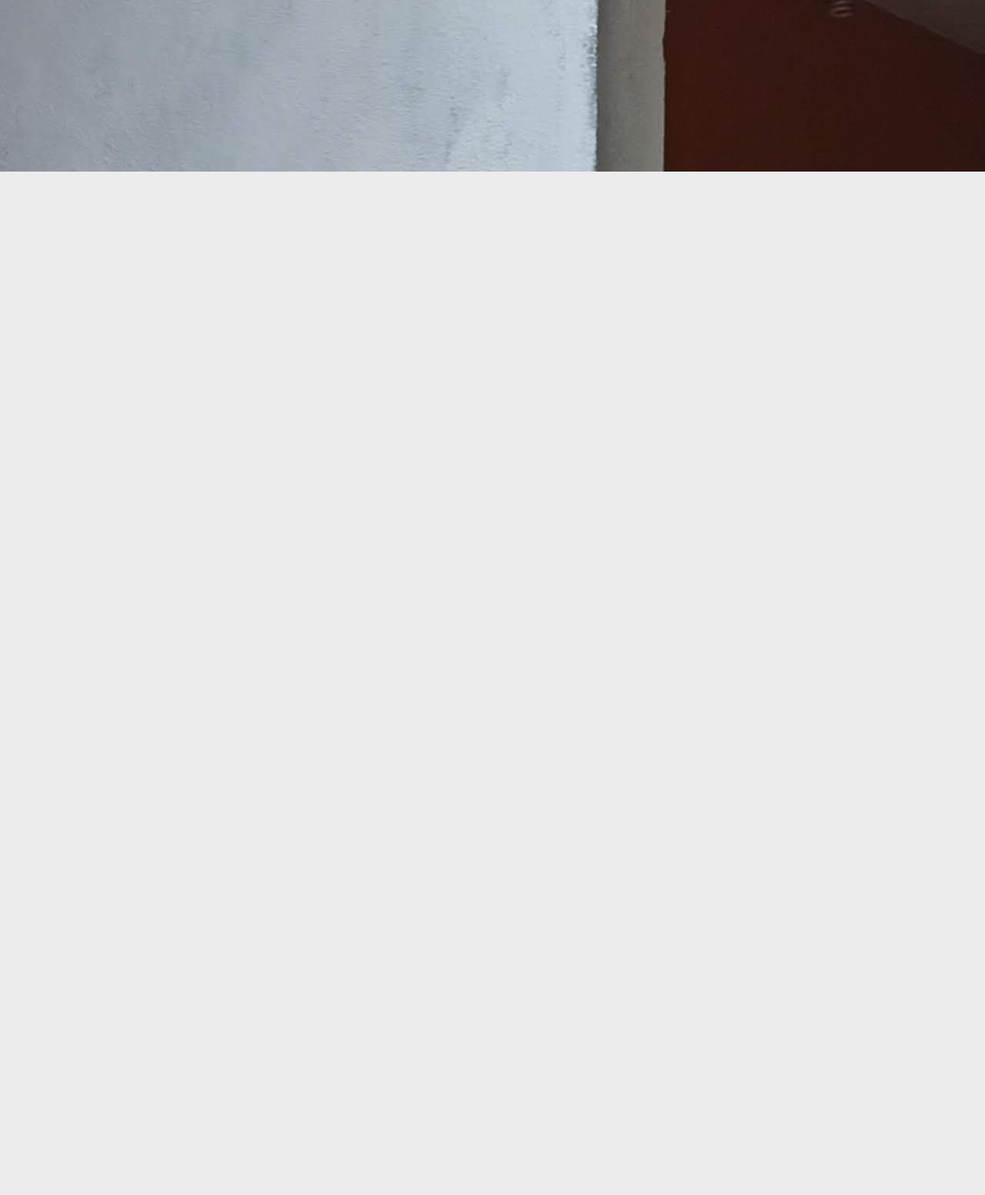
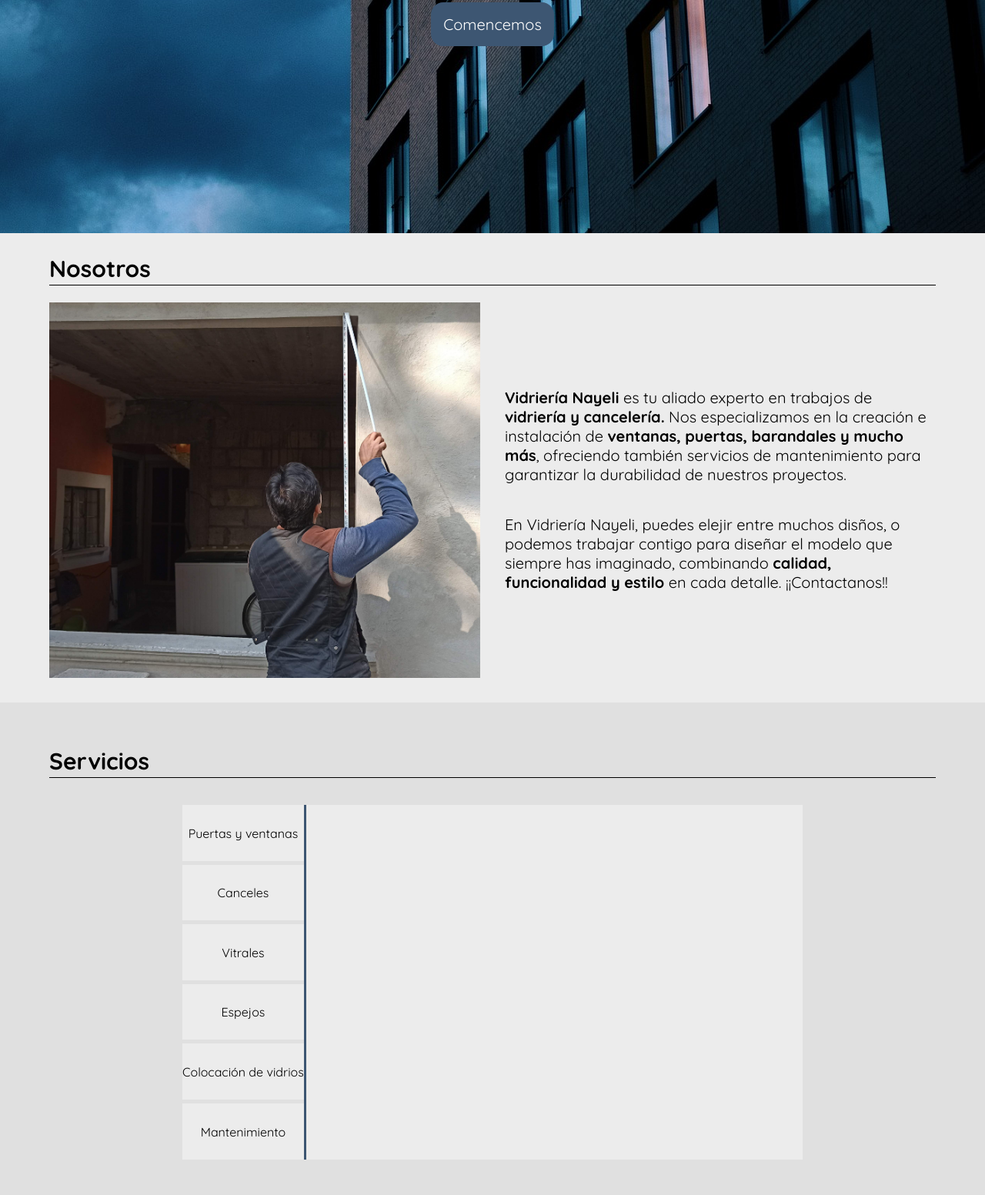
Before and after one commit to EdNav55/VidrieriaWeb, a plain HTML site: page index.html in a window 1280 px wide. Shown: the part 447-2000 px from the top of the page at 77% size. Before the commit the page ends 800 px from the top, so only its background shows below. Drawn offline with Linux system fonts and the light colour scheme; a web font is replaced by a local one.

Commit message:
Inicio y Principio servicios

```diff
--- a/css/styles.css
+++ b/css/styles.css
@@ -5,7 +5,7 @@
 body {
     margin: 0;
     padding: 0;
-    background-color: #ececec;
+    background-color: #ffffff;
     font-family: "Quicksand", sans-serif;
     display: flex;
     flex-direction: column;
@@ -16,8 +16,14 @@ body {
     align-items: center;
 }
 
+.bold {
+    font-weight: bold;
+}
+
 header {
+    width: 100%;
     position: fixed;
+    z-index: 10;
 }
 
 .top-header {
@@ -29,7 +35,7 @@ header {
     justify-content: space-between;
 }
 
-.top-header a {
+a {
     color: white;
     text-decoration: none;
 }
@@ -110,15 +116,128 @@ header {
 main {
     margin: 0 auto;
     padding: 0;
-    width: 100vw;
-    max-width: 1400px;
+    width: 100%;
+    max-width: 1800px;
+    flex-direction: column;
+    background-color: #ececec;
 }
 
 #inicio {
     width: 100%;
     position: relative;
     top: 30px;
+    height: 90vh;
+    background-image: url("../imagenes/background_inicio.jpg");
+    background-size: cover;
+    justify-content: center;
+    flex-direction: column;
+}
+
+#inicio h1 {
+    color: white;
+    font-family: "Boldonse", system-ui;
+    font-size: 2.3rem;
+    width: 500px;
+    text-align: center;
+}
+
+.boton-link {
+    margin-top: 1rem;
+    padding: 1rem;
+    background-color: #3d5672;
+    border-radius: 1rem;
+    font-size: 20px;
+    transition: transform 0.2s ease-in;
+}
+
+.boton-link:hover {
+    transform: scale(1.05);
+}
+
+.container-section {
+    display: flex;
+    flex-direction: column;
+    padding: 2rem 4rem;
+    width: 100%;
     height: 80vh;
-    background-image: url("/../imagenes/imagen_1.jpg");
+    min-height: 500px;
+}
+
+.container-section h2 {
+    font-size: 30px;
+    position: relative;
+}
+
+.container-section h2::after {
+    content: "";
+    position: absolute;
+    left: 0;
+    top: 40px;
+    width: 100%;
+    height: 1px;
+    background-color: black;
+}
+
+.dos-columnas {
+    height: 85%;
+    display: grid;
+    grid-template-columns: 1fr 1fr;
+    grid-template-rows: 1fr;
+    column-gap: 2rem;
+    font-size: 20px;
+}
+
+.dos-columnas img {
+    grid-column: 1;
+    height: 100%;
+    width: 100%;
+    object-fit: cover;
+}
+
+.dos-columnas div {
+    height: 100%;
+    width: 100%;
+    display: flex;
+    flex-direction: column;
     justify-content: center;
 }
+
+#servicios {
+    background-color: #e0e0e0;
+}
+
+.container-servicios {
+    width: 70%;
+    height: 80%;
+    background-color: #ececec;
+    margin: auto;
+}
+
+.container-servicios ul {
+    width: 20%;
+    height: 100%;
+    border-right: 3px solid #3d5672;
+    list-style: none;
+    display: flex;
+    justify-content: space-around;
+    flex-direction: column;
+    padding: 0;
+}
+
+.container-servicios li {
+    width: 100%;
+    height: 100%;
+    display: flex;
+    justify-content: center;
+    align-items: center;
+    cursor: pointer;
+}
+
+.container-servicios li:not(:last-child) {
+    border-bottom: 5px solid #e0e0e0;
+}
+
+.container-servicios li:hover {
+    background-color: #3d5672;
+    color: white;
+}
--- a/index.html
+++ b/index.html
@@ -7,7 +7,7 @@
     <link rel="stylesheet" href="css/styles.css">
     <link rel="preconnect" href="https://fonts.googleapis.com">
     <link rel="preconnect" href="https://fonts.gstatic.com" crossorigin>
-    <link href="https://fonts.googleapis.com/css2?family=Quicksand&display=swap" rel="stylesheet">
+    <link href="https://fonts.googleapis.com/css2?family=Quicksand:wght@400..700&display=swap" rel="stylesheet">
     <link href="https://fonts.googleapis.com/css2?family=Boldonse&display=swap" rel="stylesheet">
 </head>
 <body>
@@ -43,6 +43,40 @@
     <main class="container-flex">
         <section id="inicio" class="container-flex">
             <h1>Vidriería y Canceleria de Aluminio Nayeli</h1>
+            <a href="" class="boton-link">Comencemos</a>
+        </section>
+        <section id="nosotros" class="container-section">
+            <h2>Nosotros</h2>
+            <div class="dos-columnas">
+                <img src="imagenes/imagen_1.jpg" alt="Persona midiendo ventana">
+                <div>
+                    <p>
+                        <span class="bold">Vidriería Nayeli</span> es tu aliado experto en trabajos de
+                        <span class="bold">vidriería y cancelería.</span> Nos especializamos en la creación e
+                        instalación de <span class="bold">ventanas, puertas, barandales y
+                            mucho más</span>, ofreciendo también servicios de mantenimiento para garantizar la durabilidad
+                        de nuestros proyectos.
+                    </p>
+                    <p>
+                        En Vidriería Nayeli, puedes elejir entre muchos disños, o podemos trabajar
+                        contigo para diseñar el modelo que siempre has imaginado, combinando <span class="bold">calidad, funcionalidad
+                            y estilo</span> en cada detalle. ¡¡Contactanos!!
+                    </p>
+                </div>
+            </div>
+        </section>
+        <section id="servicios" class="container-section">
+            <h2>Servicios</h2>
+            <div class="container-servicios container-flex">
+                <ul>
+                    <li>Puertas y ventanas</li>
+                    <li>Canceles</li>
+                    <li>Vitrales</li>
+                    <li>Espejos</li>
+                    <li>Colocación de vidrios</li>
+                    <li>Mantenimiento</li>
+                </ul>
+            </div>
         </section>
     </main>
 </body>
```
Also changed, not shown: imagenes/background_inicio.jpg (added).
